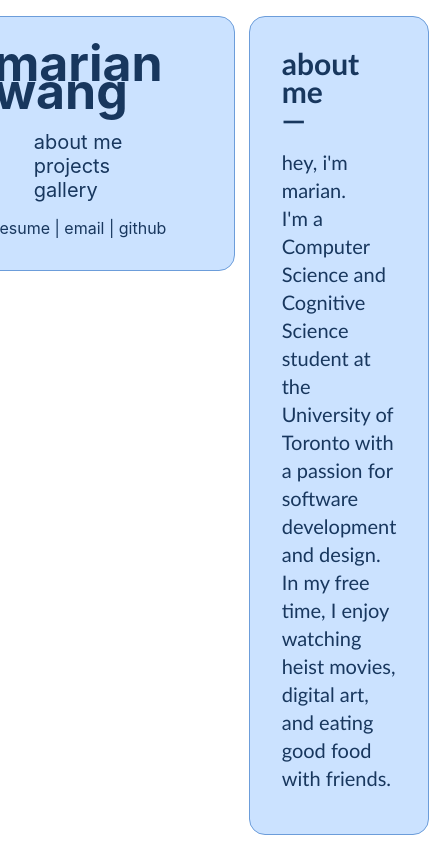
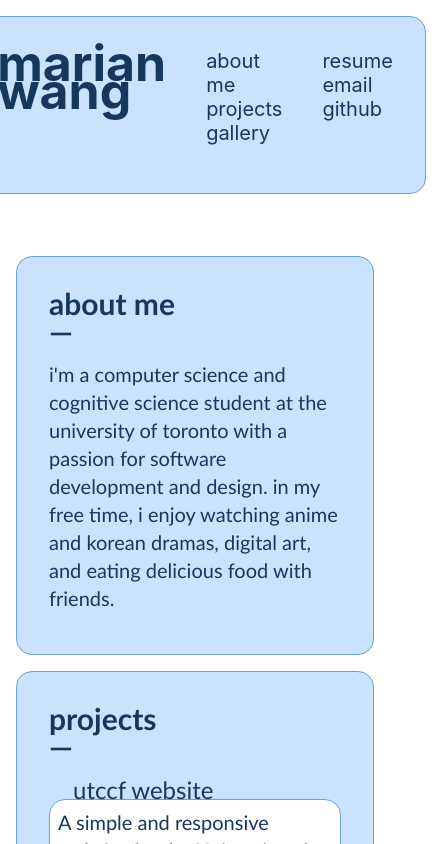
Before and after one commit to marianmwang/marianmwang-site, a React (Create React App) app: page / in a window 390 px wide. Shown: the top 844 px of the page, 445 px wide, since content can reach past the window. Built offline with nearby package versions, Linux system fonts and the light colour scheme.

Commit message:
added mobile sidenav support

```diff
--- a/package.json
+++ b/package.json
@@ -13,7 +13,8 @@
     "@testing-library/user-event": "^12.8.3",
     "react": "^17.0.2",
     "react-dom": "^17.0.2",
-    "react-scripts": "4.0.3",
+    "react-scripts": "^3.4.4",
+    "react-scroll": "^1.8.4",
     "web-vitals": "^1.1.2"
   },
   "scripts": {
--- a/src/App.js
+++ b/src/App.js
@@ -1,5 +1,7 @@
 import logo from './logo.svg';
+
 import './App.css';
+import React from 'react';
 import Projects from './pages/projects.jsx';
 import Layout from './pages/layout.jsx';
 import About from './pages/about.jsx';
@@ -8,9 +10,9 @@ import Gallery from './pages/gallery.jsx';
 function App() {
   return (
     <Layout>
-      <About id="about"></About>
-      <Projects id="projects"></Projects>
-      <Gallery></Gallery>
+      <About />
+      <Projects />
+      <Gallery />
     </Layout>
   );
 }
--- a/src/pages/about.jsx
+++ b/src/pages/about.jsx
@@ -4,15 +4,14 @@ import "../pages/styles.css";
 
 const About = () => {
   return (
-    <div class="container">
+    <div class="container" id="about">
       <h2>
         about me<br></br>—
       </h2>
       <p>
-        hey, i'm marian.<br></br>
-        I'm a Computer Science and Cognitive Science student at the University
-        of Toronto with a passion for software development and design. In my
-        free time, I enjoy watching heist movies, digital art, and eating good
+        i'm a computer science and cognitive science student at the university
+        of toronto with a passion for software development and design. in my
+        free time, i enjoy watching anime and korean dramas, digital art, and eating delicious
         food with friends.
       </p>
     </div>
--- a/src/pages/gallery.jsx
+++ b/src/pages/gallery.jsx
@@ -4,7 +4,7 @@ import "../pages/styles.css";
 
 const Gallery = () => {
   return (
-    <div class="container">
+    <div class="container" id="gallery">
       <h2>
         gallery<br></br>—
       </h2>
--- a/src/pages/layout.jsx
+++ b/src/pages/layout.jsx
@@ -1,47 +1,89 @@
 import React from "react";
 import { FontAwesomeIcon } from "@fortawesome/react-fontawesome";
+import { Link, animateScroll as scroll } from "react-scroll";
 
 import "../pages/styles.css";
 
 const Layout = ({ children }) => {
+  const scrollToTop = () => {
+    scroll.scrollToTop({duration: 1000});
+  };
+
   return (
     <div className="centered">
-      <div>
         <div className="sidenav">
+          <div className="sidenav-section">
           <h1>
-            marian<br></br>wang
+            <button className="button-no-style" onClick={scrollToTop}>
+              marian<br></br>wang
+            </button>
           </h1>
+          </div>
+          <div className="sidenav-section">
           <ul>
             <li>
-              <a className="sidenav-link" href="/">
-                about me
-              </a>
+              <Link
+                className="sidenav-link"
+                activeClass="active"
+                to="about"
+                spy={true}
+                smooth={true}
+                offset={-70}
+                duration={500}
+              >
+                <button className="button-no-style">about me</button>
+              </Link>
             </li>
             <li>
-              <a className="sidenav-link" href="#projects">
-                projects
-              </a>
+              <Link
+                className="sidenav-link"
+                activeClass="active"
+                to="projects"
+                spy={true}
+                smooth={true}
+                offset={-70}
+                duration={500}
+              >
+                <button className="button-no-style">projects</button>
+              </Link>
             </li>
             <li>
-              <a className="sidenav-link" href="#gallery">
-                gallery
-              </a>
+              <Link
+                className="sidenav-link"
+                activeClass="active"
+                to="gallery"
+                spy={true}
+                smooth={true}
+                offset={-70}
+                duration={500}
+              >
+                <button className="button-no-style">gallery</button>
+              </Link>
             </li>
           </ul>
-          <a href="https://drive.google.com/file/d/1RyUoUS1dxxd8SvV8xkZ0FKMLNhwFXgW4/view?usp=sharing">
-            <FontAwesomeIcon icon="fa-solid fa-envelope" />
-            resume |
+          </div>
+          <div className="sidenav-section">
+          <ul>
+          <li><a href="https://drive.google.com/file/d/1RyUoUS1dxxd8SvV8xkZ0FKMLNhwFXgW4/view?usp=sharing">
+            <FontAwesomeIcon icon="fa-solid fa-envelope" />resume
           </a>
+          </li>
+          <li>
           <a href="mailto:marian.mian.wang@gmail.com">
-            <FontAwesomeIcon icon="fa-solid fa-envelope" /> email |
+            <FontAwesomeIcon icon="fa-solid fa-envelope" />email
             <i class="fa-solid fa-user"></i>
           </a>
+          </li>
+          <li>
           <a href="https://github.com/marianmwang">
-            <FontAwesomeIcon icon="fa-brands fa-github" /> github
+            <FontAwesomeIcon icon="fa-brands fa-github" />github
           </a>
+          </li>
+          </ul>
+          </div>
         </div>
-        <div className="content">{children}</div>
-      </div>
+        <div className="content">{children}
+        </div>
     </div>
   );
 };
--- a/src/pages/projects.jsx
+++ b/src/pages/projects.jsx
@@ -6,7 +6,7 @@ import "../pages/styles.css";
 
 const Projects = () => {
   return (
-    <div class="container">
+    <div class="container" id="projects">
       <h2>
         projects<br></br>—
       </h2>
--- a/src/pages/styles.css
+++ b/src/pages/styles.css
@@ -45,10 +45,11 @@ li {
   color: #18375e;
   border-radius: 1em;
   padding: 2em;
+  margin-right: 48em;
 }
 
 .content {
-  margin-left: 18em;
+  margin-left: 20em;
 }
 
 li {
@@ -97,3 +98,44 @@ a {
   background: transparent;
   width: 100%;
 }
+
+.button-no-style {
+  background: inherit;
+	color: inherit;
+	border: none;
+	padding: 0;
+	font: inherit;
+	cursor: pointer;
+	outline: inherit;
+  text-align: inherit;
+}
+
+@media screen and (max-width: 60em) {
+  .sidenav {
+    position: fixed;
+    display: flex;
+    width: auto;
+    margin-right: 1em;
+    max-height: 15em;
+    min-width: none;
+  }
+
+  .content {
+    margin-left: 0;
+    margin-top: 15em;
+  }
+
+  ul {
+    margin-top: 0;
+  }
+
+  h1 {
+    justify-content: center;
+    margin-bottom: 0;
+  }
+
+  .sidenav-section {
+    display: block;
+    margin-bottom: 0;
+  }
+}
```
Also changed, not shown: 1 other file (tests, documents, lock files or other folders).
